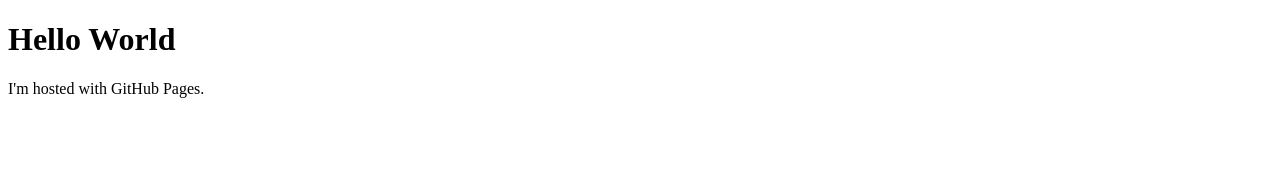
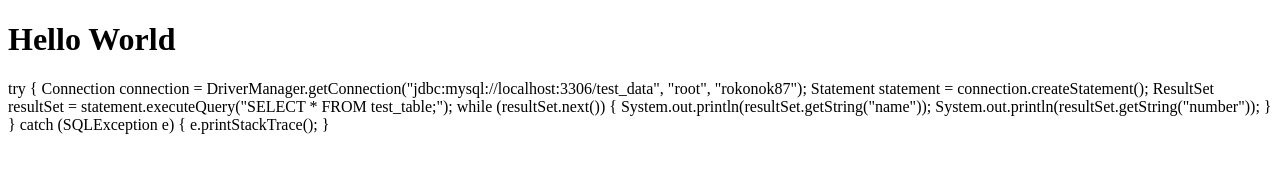
Before and after one commit to brrobert17/brrobert17.github.io, a plain HTML site: page index.html in a window 1280 px wide. Drawn offline with Linux system fonts and the light colour scheme.

Commit message:
Update index.html

```diff
--- a/index.html
+++ b/index.html
@@ -2,6 +2,16 @@
 <html>
 <body>
 <h1>Hello World</h1>
-<p>I'm hosted with GitHub Pages.</p>
+<p>try {
+            Connection connection = DriverManager.getConnection("jdbc:mysql://localhost:3306/test_data", "root", "rokonok87");
+            Statement statement = connection.createStatement();
+            ResultSet resultSet = statement.executeQuery("SELECT * FROM test_table;");
+            while (resultSet.next()) {
+                System.out.println(resultSet.getString("name"));
+                System.out.println(resultSet.getString("number"));
+            }
+        } catch (SQLException e) {
+            e.printStackTrace();
+        }</p>
 </body>
 </html>
```
